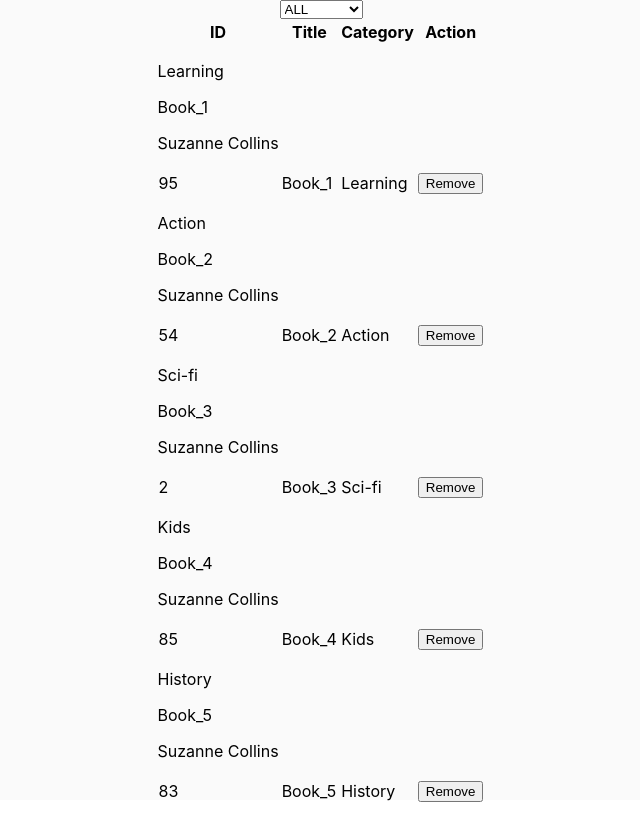
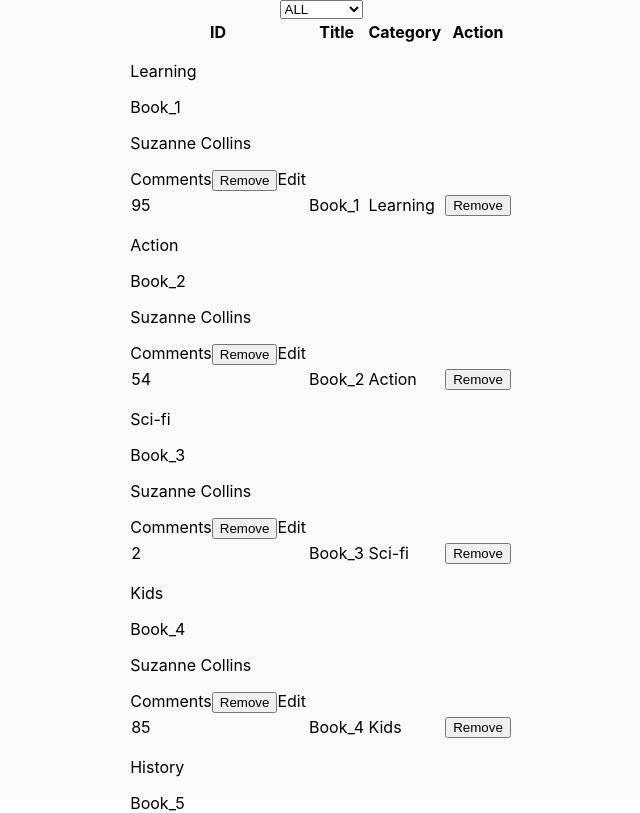
Before and after one commit to MrSayyod/bookstore-redux-app, a React (Create React App) app: page / in a window 1280 px wide. Shown: the top 813 px of the page, without its empty margins (379-1019 px from the left). Built offline with nearby package versions, Linux system fonts and the light colour scheme.

Commit message:
Add book control section(edit, comments, remove book)

```diff
--- a/src/components/Book.js
+++ b/src/components/Book.js
@@ -9,7 +9,11 @@ const Book = ({ book, deleteBook }) => (
       <p className="bookCategory">{book.category}</p>
       <p className="bookTitle">{book.title}</p>
       <p className="bookAuthor">Suzanne Collins</p>
-
+      <div className="bookControlSection">
+        <span className="comments">Comments</span>
+        <button type="button" className="remove" onClick={deleteBook}>Remove</button>
+        <span className ="edit">Edit</span>
+      </div>
     </div>
   </section>
     <tr>
```
